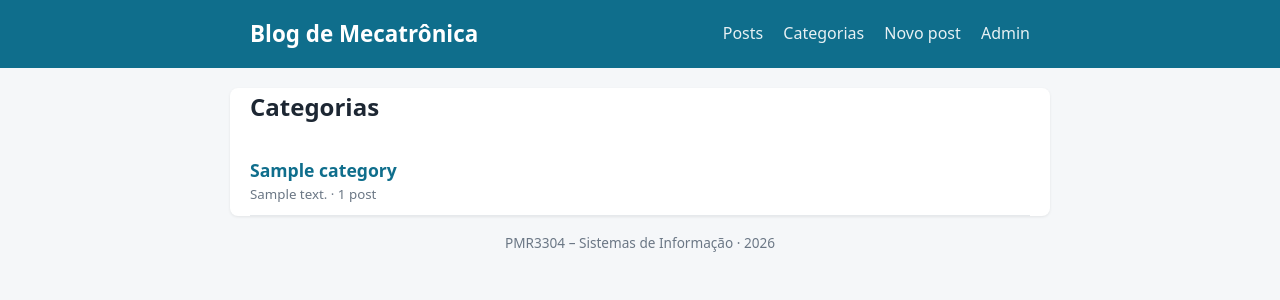
After one commit to asafeemanuel01-ux/pmr3304_lab2_blog, a Django app: page /categories/ in a window 1280 px wide. The commit adds this page. Shown: the top 300 px of the page. Run offline with Django 5.2, Linux system fonts and the light colour scheme; tables that the repository leaves empty hold one stand-in row (values such as "Sample post").

Commit message:
Sistema de categorias: modelo Category e views de listagem/detalhe
Category (nome, descrição, posts N:N) registrado no admin; página de
categorias com link no header do template base, página individual de
categoria reutilizando o template de listagem de posts e categorias
com links na página individual do post.

Co-Authored-By: Claude Opus 5.5 <noreply@anthropic.com>
Claude-Session: https://claude.ai/code/session_012YKzV8iyVQCrCCFiF5Bvou

```diff
--- a/blog/models.py
+++ b/blog/models.py
@@ -41,3 +41,27 @@ class Comment(models.Model):
 
     def __str__(self):
         return f'{self.author} em "{self.post}": {self.text[:40]}'
+
+
+class Category(models.Model):
+    name = models.CharField('nome', max_length=100)
+    description = models.TextField('descrição', blank=True)
+    # Um post pode estar em várias categorias e uma categoria tem vários posts.
+    # O related_name permite acessar post.categories.all().
+    posts = models.ManyToManyField(
+        Post,
+        related_name='categories',
+        blank=True,
+        verbose_name='posts',
+    )
+
+    class Meta:
+        ordering = ['name']
+        verbose_name = 'categoria'
+        verbose_name_plural = 'categorias'
+
+    def __str__(self):
+        return self.name
+
+    def get_absolute_url(self):
+        return reverse('blog:category', args=(self.id,))
--- /dev/null
+++ b/blog/templates/blog/categories.html
@@ -0,0 +1,21 @@
+{% extends 'base.html' %}
+
+{% block title %}Categorias{% endblock %}
+
+{% block content %}
+  <h2>Categorias</h2>
+
+  {% if category_list %}
+    <ul class="post-list">
+      {% for category in category_list %}
+        <li>
+          <a href="{% url 'blog:category' category.id %}">{{ category.name }}</a>
+          <small>{{ category.description }} · {{ category.posts.count }} post{{ category.posts.count|pluralize }}</small>
+        </li>
+      {% endfor %}
+    </ul>
+  {% else %}
+    <p>Nenhuma categoria cadastrada. Crie categorias pelo
+       <a href="{% url 'admin:index' %}">administrador</a>.</p>
+  {% endif %}
+{% endblock %}
--- a/blog/urls.py
+++ b/blog/urls.py
@@ -10,4 +10,6 @@ urlpatterns = [
     path('update/<int:pk>/', views.PostUpdateView.as_view(), name='update'),
     path('delete/<int:pk>/', views.PostDeleteView.as_view(), name='delete'),
     path('<int:pk>/comment/', views.create_comment, name='comment'),
+    path('categories/', views.CategoryListView.as_view(), name='categories'),
+    path('categories/<int:pk>/', views.CategoryDetailView.as_view(), name='category'),
 ]
--- a/blog/views.py
+++ b/blog/views.py
@@ -4,7 +4,7 @@ from django.urls import reverse, reverse_lazy
 from django.views import generic
 
 from .forms import CommentForm, PostForm
-from .models import Post
+from .models import Category, Post
 
 
 # ---------------------------------------------------------------- Posts ---
@@ -27,6 +27,8 @@ class PostDetailView(generic.DetailView):
         # Comentários do post, do mais recente para o mais antigo.
         context['comments'] = self.object.comments.order_by('-date')
         context['comment_form'] = CommentForm(initial=self._initial_author())
+        # Categorias às quais o post pertence.
+        context['categories'] = self.object.categories.all()
         return context
 
     def _initial_author(self):
@@ -72,3 +74,24 @@ def create_comment(request, pk):
             initial['author'] = request.user.pk
         form = CommentForm(initial=initial)
     return render(request, 'blog/comment.html', {'form': form, 'post': post})
+
+
+# ----------------------------------------------------------- Categorias ---
+
+class CategoryListView(generic.ListView):
+    model = Category
+    template_name = 'blog/categories.html'
+    context_object_name = 'category_list'
+
+
+class CategoryDetailView(generic.DetailView):
+    # Responde com 404 se a categoria não existir e reutiliza o template
+    # de listagem de posts da parte 1 (blog/index.html).
+    model = Category
+    template_name = 'blog/index.html'
+    context_object_name = 'category'
+
+    def get_context_data(self, **kwargs):
+        context = super().get_context_data(**kwargs)
+        context['post_list'] = self.object.posts.order_by('-date')
+        return context
--- a/templates/base.html
+++ b/templates/base.html
@@ -47,6 +47,7 @@
       <h1><a href="{% url 'blog:index' %}">Blog de Mecatrônica</a></h1>
       <nav>
         <a href="{% url 'blog:index' %}">Posts</a>
+        <a href="{% url 'blog:categories' %}">Categorias</a>
         <a href="{% url 'blog:create' %}">Novo post</a>
         <a href="{% url 'admin:index' %}">Admin</a>
       </nav>
```
Also changed, not shown: blog/admin.py (+16 -1 lines), blog/templates/blog/detail.html (+7 -0 lines), blog/templates/blog/index.html (+13 -4 lines), blog/migrations/0003_category.py (added).
